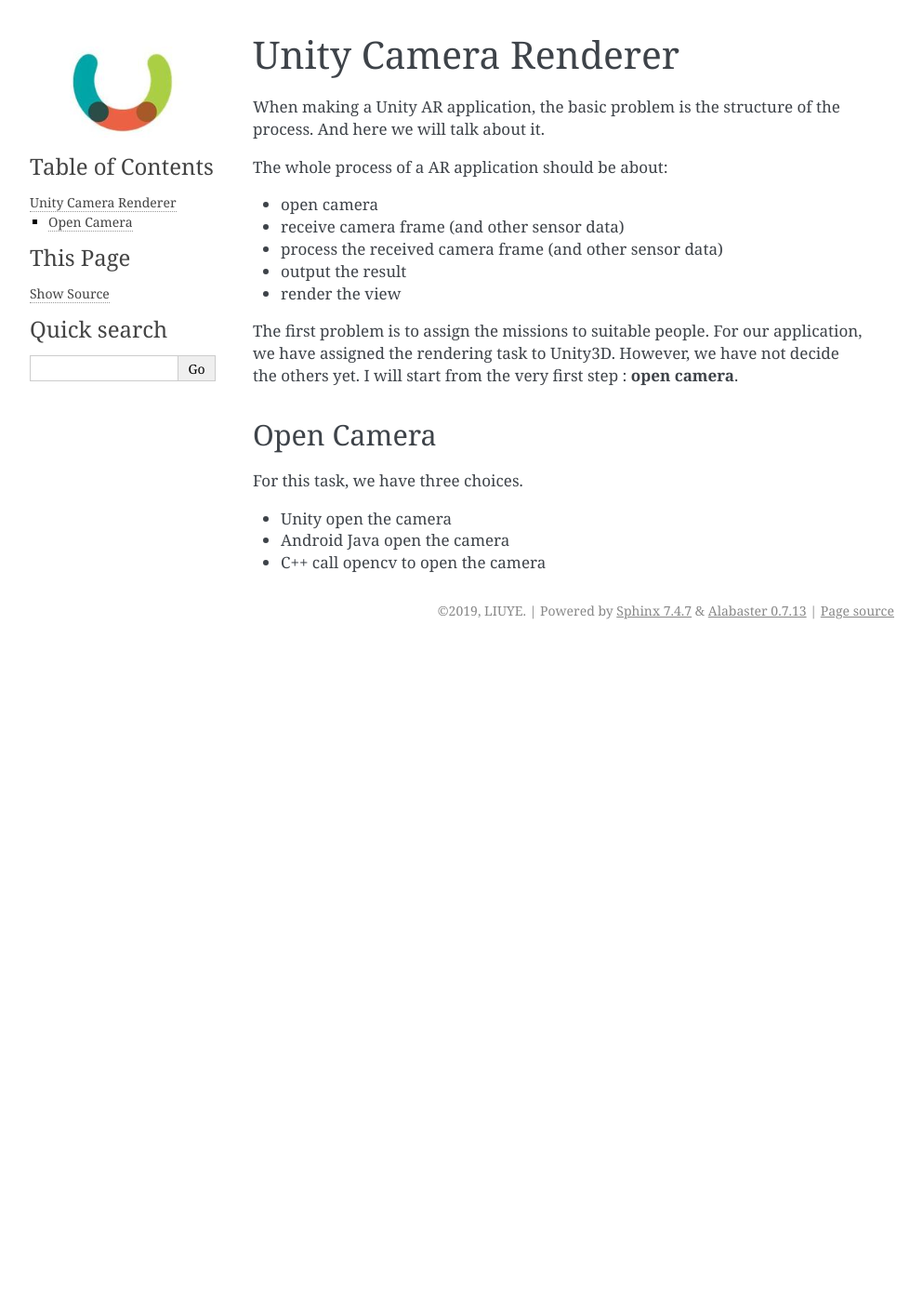
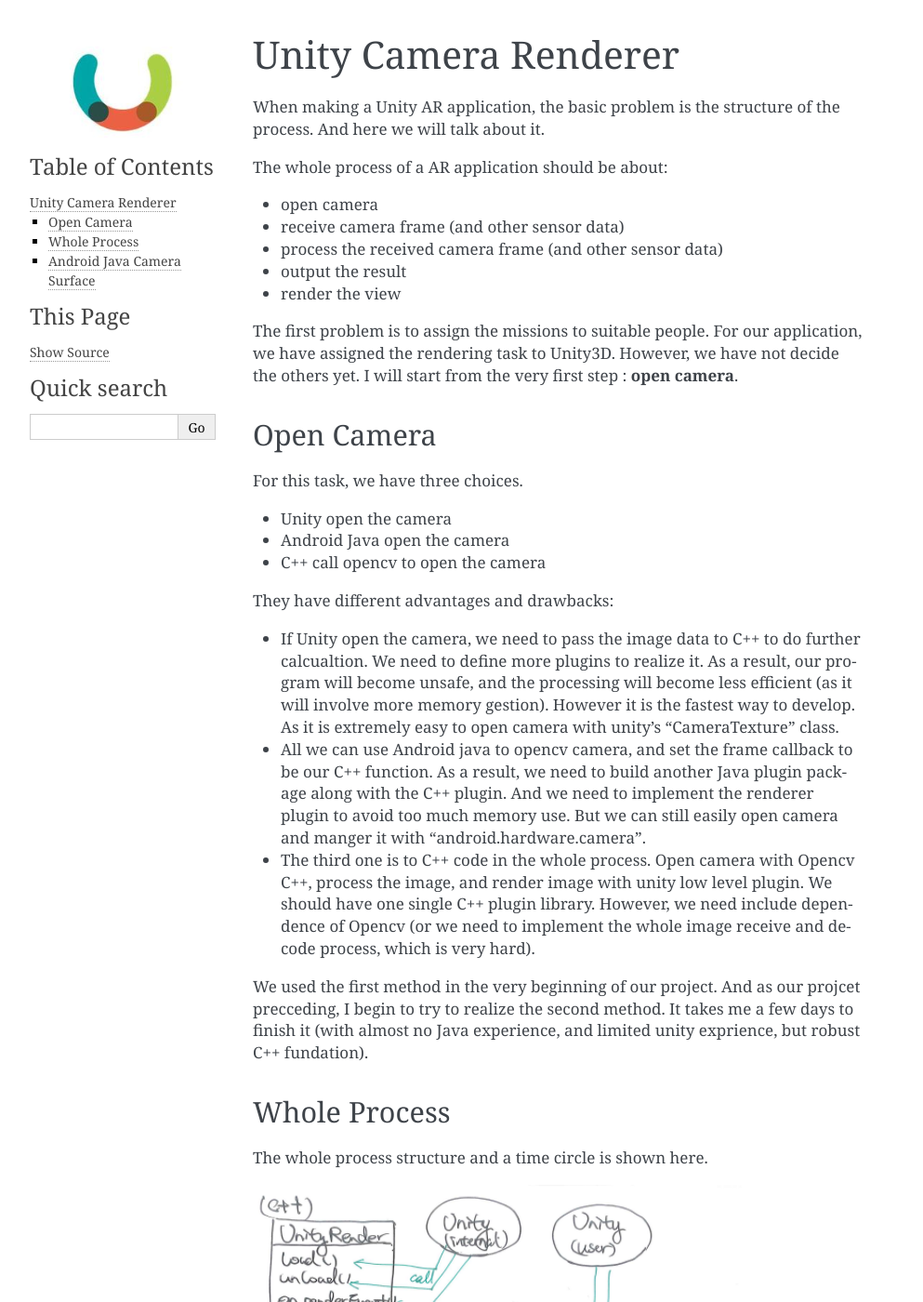
Before and after one commit to gggliuye/VIO, a Sphinx documentation site: the page built from docs/Android/UnityCameraRender.rst, in a window 1280 px wide and 1400 px high. Shown: the whole window at 93% size, without its empty margins (148-1141 px from the left). Built offline with Sphinx 7.4.7, drawn with Linux system fonts in a browser that asks for light colours; some of the changed text lies outside the part shown.

Commit message:
Update UnityCameraRender.rst

```diff
--- a/docs/Android/UnityCameraRender.rst
+++ b/docs/Android/UnityCameraRender.rst
@@ -22,3 +22,27 @@ For this task, we have three choices.
 * Unity open the camera
 * Android Java open the camera
 * C++ call opencv to open the camera
+
+They have different advantages and drawbacks:
+
+* If Unity open the camera, we need to pass the image data to C++ to do further calcualtion. We need to define more plugins to realize it. As a result, our program will become unsafe, and the processing will become less efficient (as it will involve more memory gestion). However it is the fastest way to develop. As it is extremely easy to open camera with unity's "CameraTexture" class.
+* All we can use Android java to opencv camera, and set the frame callback to be our C++ function. As a result, we need to build another Java plugin package along with the C++ plugin. And we need to implement the renderer plugin to avoid too much memory use. But we can still easily open camera and manger it with "android.hardware.camera".
+* The third one is to C++ code in the whole process. Open camera with Opencv C++, process the image, and render image with unity low level plugin. We should have one single C++ plugin library. However, we need include dependence of Opencv (or we need to implement the whole image receive and decode process, which is very hard).
+
+We used the first method in the very beginning of our project. And as our projcet precceding, I begin to try to realize the second method. It takes me a few days to finish it (with almost no Java experience, and limited unity exprience, but robust C++ fundation).
+
+
+Whole Process
+~~~~~~~~~~~~~~~~~~~~~~~~~~
+The whole process structure and a time circle is shown here.
+
+.. image:: structure.PNG
+   :width: 80%
+
+.. image:: lifecircle.PNG
+   :width: 80%
+
+Android Java Camera Surface
+~~~~~~~~~~~~~~~~~~~~~~~
+
+The camera is opened with android camera surface.
```
